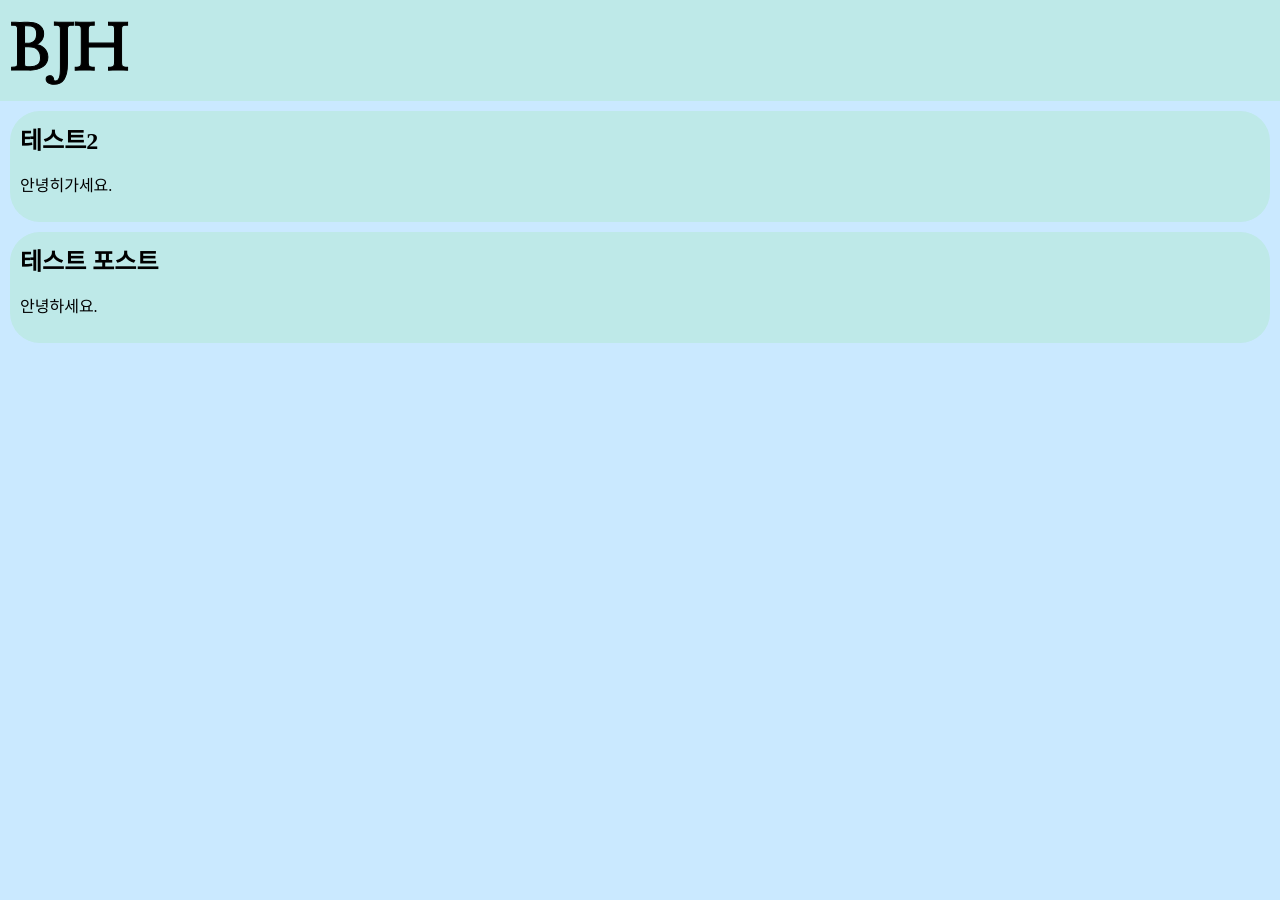
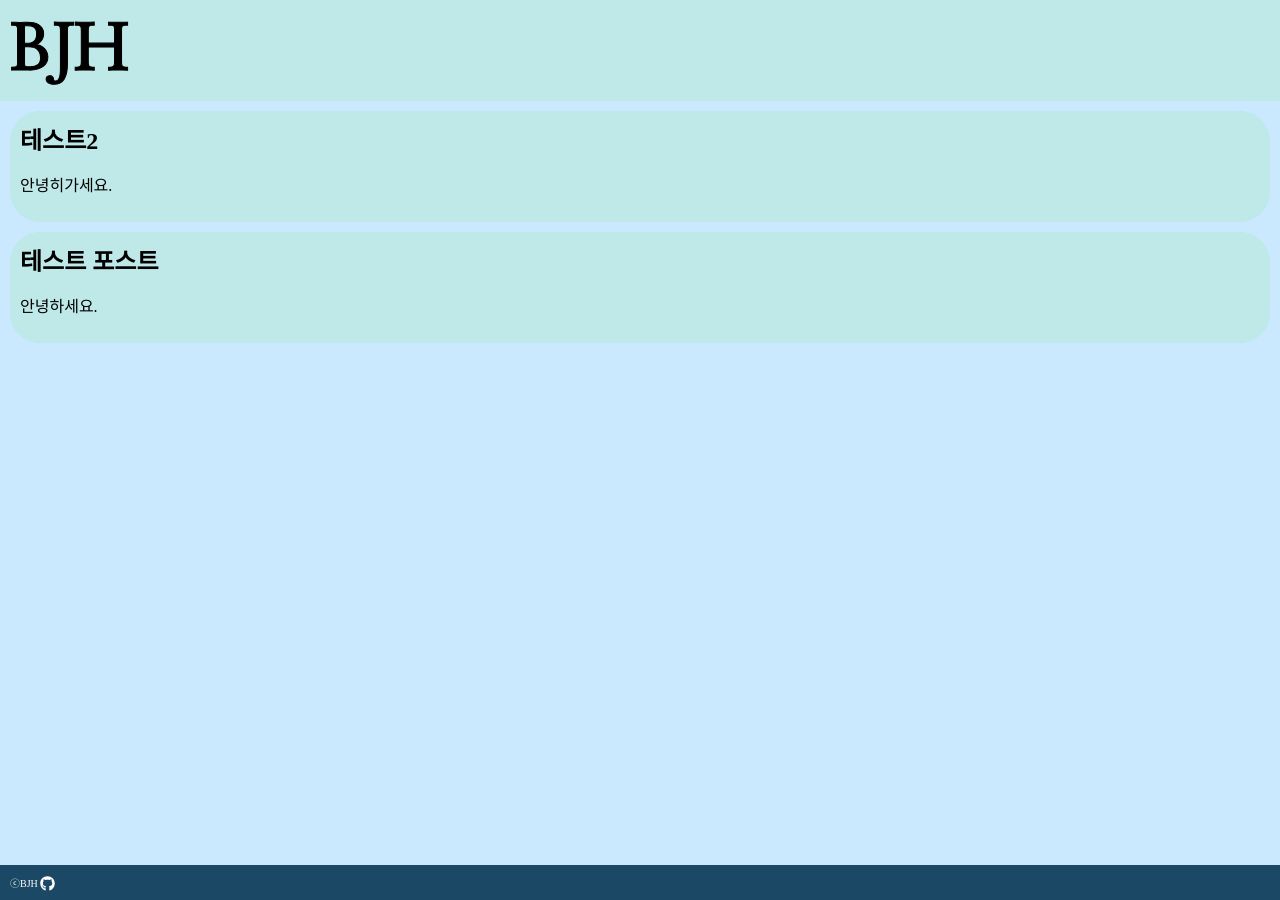
Before and after one commit to jxheum/jxheum.github.io, a Jekyll site: the page built from index.html, in a window 1280 px wide. Built offline with Jekyll 4.4.1, drawn with Linux system fonts in a browser that asks for light colours; the list of posts is cut into pages by our own code.

Commit message:
head.html 업데이트

```diff
--- a/_includes/head.html
+++ b/_includes/head.html
@@ -89,7 +89,7 @@
             position:fixed;
             bottom: 0px;
             left: 0px;
-            z-index: -100;
+            z-index: 0;
         }
 
         .content {
@@ -119,7 +119,8 @@
         .icon:hover {width: 30px;}
         .icon:active {width: 35px;}
         .x {display:none;position: fixed;right: 25px;}
-        .bgblur {z-index: 0;background: #ffffff00;backdrop-filter: blur(10px);position: fixed;width: 100%;height: 100%;top:0px;left:0px;visibility: hidden;}
+        .bgblur {z-index:
+1;background: #ffffff00;backdrop-filter: blur(10px);position: fixed;width: 100%;height: 100%;top:0px;left:0px;visibility: hidden;}
 
     </style>
     </head>
```
